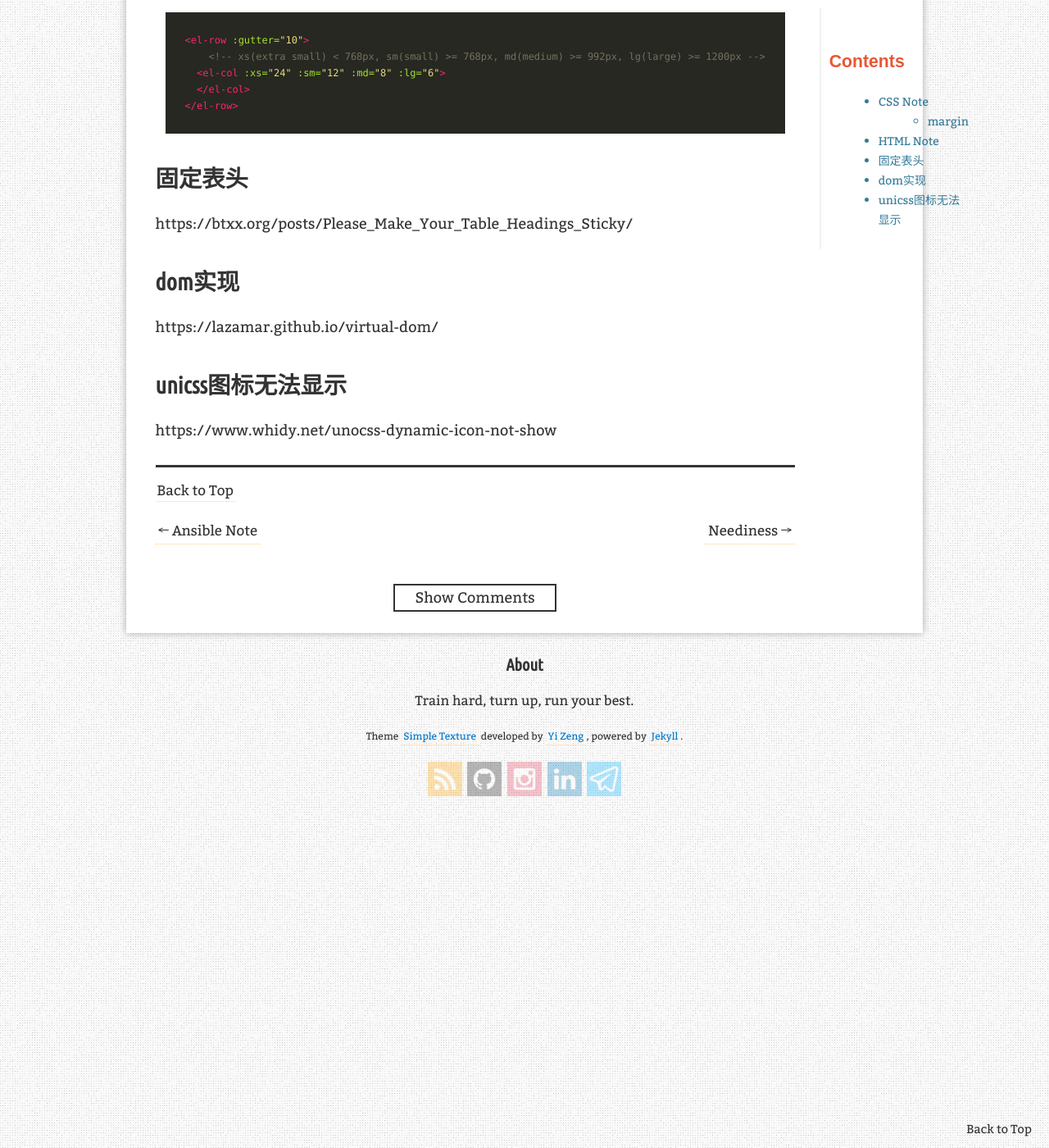
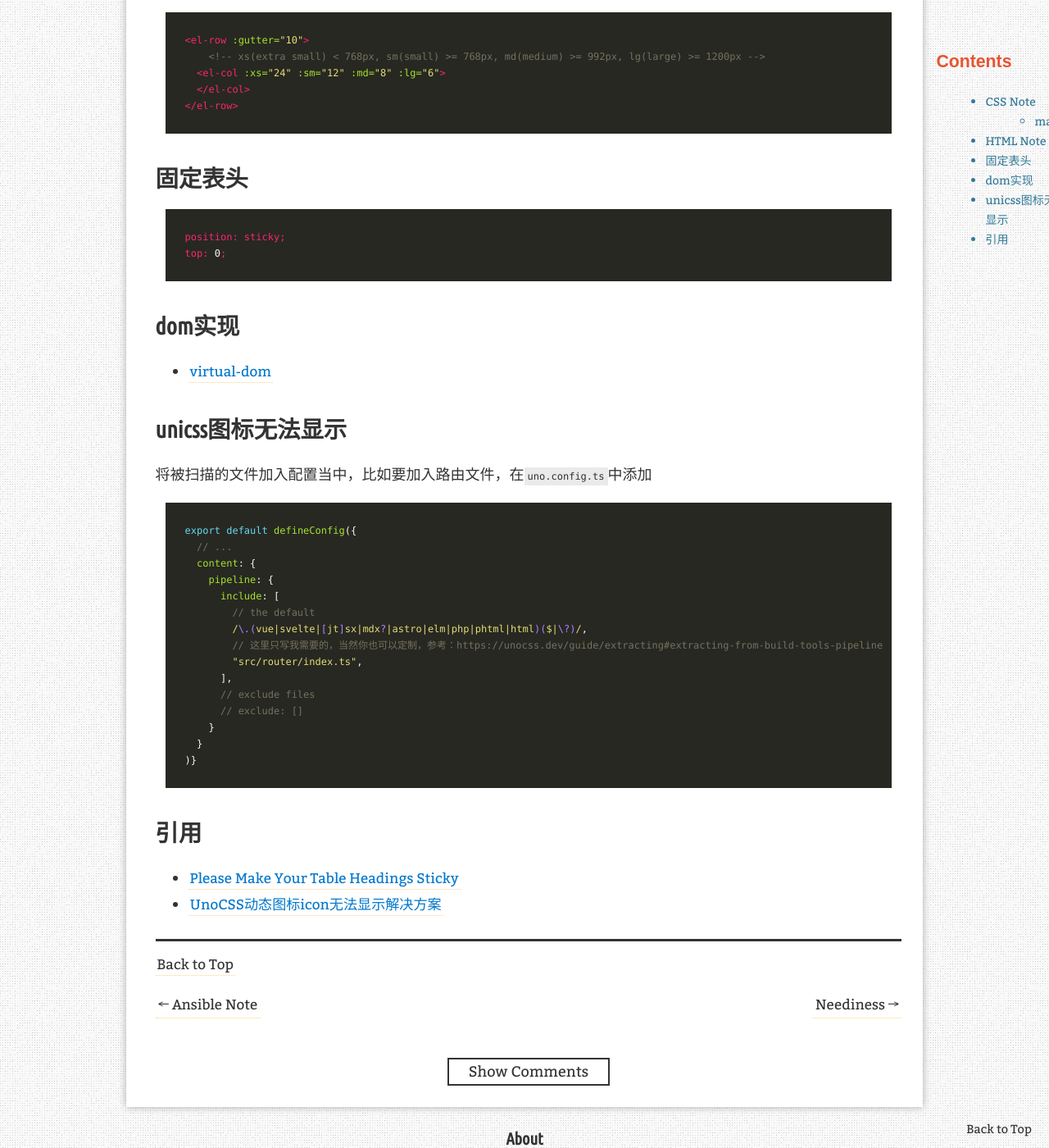
Before and after one commit to ElmTran/ElmTran.github.io, a Jekyll site: the page built from _posts/2024-11-12-frontend-note.md, in a window 1280 px wide and 1400 px high, scrolled down 906 px. Shown: the whole window at 82% size. Built offline with Jekyll 4.4.1, drawn with Linux system fonts in a browser that asks for light colours; comment, search, counter and statistics services are not loaded.

Commit message:
update: frontend note

````diff
--- a/_posts/2024-11-12-frontend-note.md
+++ b/_posts/2024-11-12-frontend-note.md
@@ -39,14 +39,39 @@ margin: unset; // reset to default value
 
 ## 固定表头
 
-https://btxx.org/posts/Please_Make_Your_Table_Headings_Sticky/
-
+```css
+position: sticky;
+top: 0;
+```
 
 ## dom实现
 
-https://lazamar.github.io/virtual-dom/
+- [virtual-dom](https://lazamar.github.io/virtual-dom/)
 
 
 ## unicss图标无法显示
 
-https://www.whidy.net/unocss-dynamic-icon-not-show
+将被扫描的文件加入配置当中，比如要加入路由文件，在`uno.config.ts`中添加
+```ts
+export default defineConfig({
+  // ...
+  content: {
+    pipeline: {
+      include: [
+        // the default
+        /\.(vue|svelte|[jt]sx|mdx?|astro|elm|php|phtml|html)($|\?)/,
+        // 这里只写我需要的，当然你也可以定制，参考：https://unocss.dev/guide/extracting#extracting-from-build-tools-pipeline
+        "src/router/index.ts",
+      ],
+      // exclude files
+      // exclude: []
+    }
+  }
+)}
+```
+
+## 引用
+
+- [Please Make Your Table Headings Sticky](https://btxx.org/posts/Please_Make_Your_Table_Headings_Sticky/)
+
+- [UnoCSS动态图标icon无法显示解决方案](https://www.whidy.net/unocss-dynamic-icon-not-show)
````
